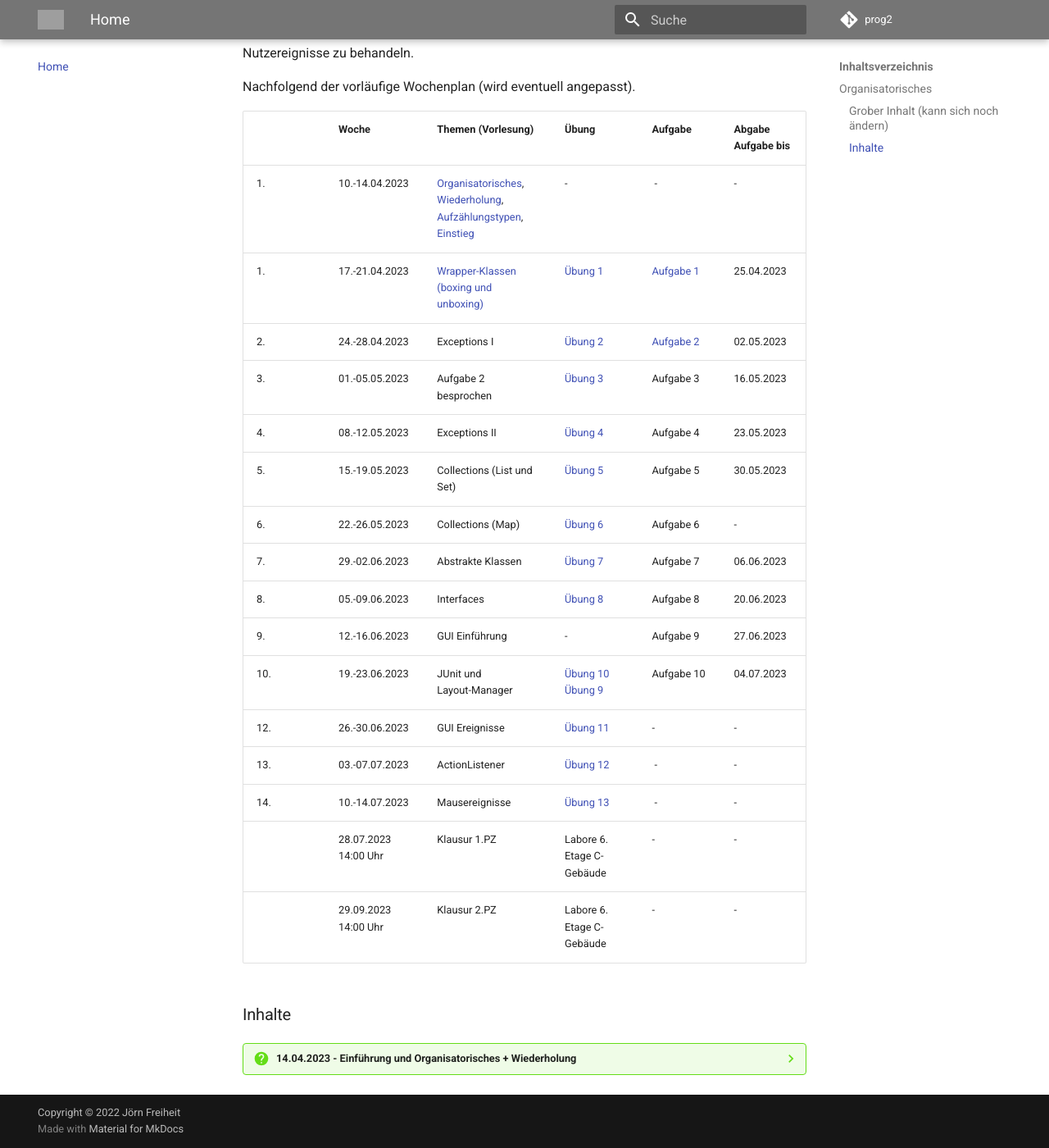
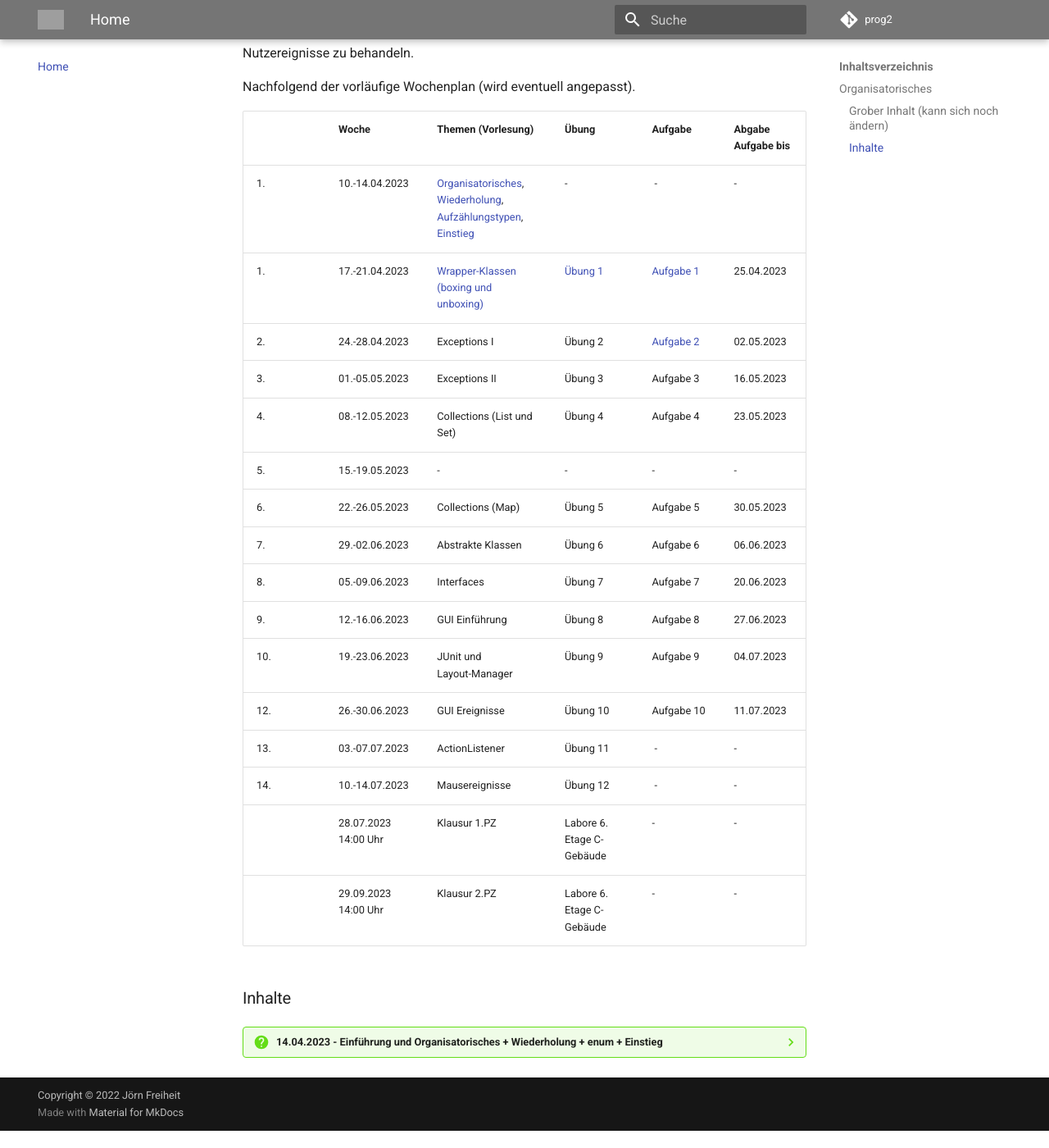
Before and after one commit to jfreiheit/prog2_2023, an MkDocs documentation site: the page built from docs/index.md, in a window 1280 px wide and 1400 px high, scrolled down 2439 px. Shown: the whole window at 82% size. Built offline with MkDocs 1.6.1 and Material for MkDocs 9.7.7, drawn with Linux system fonts in a browser that asks for light colours; comment, search, counter and statistics services are not loaded; after the commit the page ends 3818 px from its top, so only the background shows below that; grey boxes are pictures that could not be loaded.

Commit message:
Zeitplan überarbeitet

```diff
--- a/docs/index.md
+++ b/docs/index.md
@@ -42,26 +42,27 @@ Nachfolgend der vorläufige Wochenplan (wird eventuell angepasst).
 |-|-------|--------------------|-------|-----------------|------------------|
 | 1. | 10.-14.04.2023 | [Organisatorisches](#), [Wiederholung](./wiederholung/#datentypen), [Aufzählungstypen](./enum/#aufzahlungstypen-enum), [Einstieg](./einstieg/#einstieg) | - | - | - |
 | 1. | 17.-21.04.2023 | [Wrapper-Klassen (boxing und unboxing)](./wrapper/#wrapper-klassen)| [Übung 1](./uebungen/#ubung-1-wiederholung-und-codereview) |[Aufgabe 1](./aufgaben/#aufgabe-1-wurfelspiel) | 25.04.2023 |
-| 2. | 24.-28.04.2023 | Exceptions I | [Übung 2](./uebungen/#ubung-2-string-und-algorithmisches-denken) |[Aufgabe 2](./aufgaben/#aufgabe-2-myinteger) | 02.05.2023 |
-| 3. | 01.-05.05.2023 | Aufgabe 2 besprochen | [Übung 3](./uebungen/#ubung-3-exceptions) |Aufgabe 3 | 16.05.2023 |
-| 4. | 08.-12.05.2023 | Exceptions II | [Übung 4](./uebungen/#ubung-4-string) |Aufgabe 4 | 23.05.2023 |
-| 5. | 15.-19.05.2023 | Collections (List und Set) | [Übung 5](./uebungen/#ubung-5-enum-und-zweidimensionale-arrays) |Aufgabe 5 | 30.05.2023 |
-| 6. | 22.-26.05.2023 | Collections (Map) | [Übung 6](./uebungen/#ubung-6-listen-und-mengen) |Aufgabe 6 | - |
-| 7. | 29.-02.06.2023 | Abstrakte Klassen | [Übung 7](./uebungen/#ubung-7-maps) |Aufgabe 7 | 06.06.2023 |
-| 8. | 05.-09.06.2023 | Interfaces | [Übung 8](./uebungen/#ubung-8-interfaces) |Aufgabe 8 | 20.06.2023 |
-| 9. | 12.-16.06.2023 | GUI Einführung  | - |Aufgabe 9 | 27.06.2023 |
-| 10. | 19.-23.06.2023 | JUnit und <br/>Layout-Manager | [Übung 10](./uebungen/#ubung-10-junit) [Übung 9](./uebungen/#ubung-9-gui)|Aufgabe 10 | 04.07.2023 |
-| 12. | 26.-30.06.2023 | GUI Ereignisse | [Übung 11](./uebungen/#ubung-11-ereignisbehandlung-actionlistener) | - | - |
-| 13. | 03.-07.07.2023 | ActionListener | [Übung 12](./uebungen/#ubung-12-zeichnen) | - | - |
-| 14. | 10.-14.07.2023 | Mausereignisse | [Übung 13](./uebungen/#ubung-13-mausereignisse) | - | - |
+| 2. | 24.-28.04.2023 | Exceptions I | Übung 2 |[Aufgabe 2](./aufgaben/#aufgabe-2-myinteger) | 02.05.2023 |
+| 3. | 01.-05.05.2023 | Exceptions II | Übung 3 |Aufgabe 3 | 16.05.2023 |
+| 4. | 08.-12.05.2023 | Collections (List und Set) | Übung 4 |Aufgabe 4 | 23.05.2023 |
+| 5. | 15.-19.05.2023 | - | - | - | - |
+| 6. | 22.-26.05.2023 | Collections (Map) | Übung 5 |Aufgabe 5 | 30.05.2023 |
+| 7. | 29.-02.06.2023 | Abstrakte Klassen | Übung 6 |Aufgabe 6 | 06.06.2023 |
+| 8. | 05.-09.06.2023 | Interfaces | Übung 7 |Aufgabe 7 | 20.06.2023 |
+| 9. | 12.-16.06.2023 | GUI Einführung  | Übung 8 |Aufgabe 8 | 27.06.2023 |
+| 10. | 19.-23.06.2023 | JUnit und <br/>Layout-Manager | Übung 9|Aufgabe 9 | 04.07.2023 |
+| 12. | 26.-30.06.2023 | GUI Ereignisse | Übung 10 | Aufgabe 10 | 11.07.2023 |
+| 13. | 03.-07.07.2023 | ActionListener | Übung 11 | - | - |
+| 14. | 10.-14.07.2023 | Mausereignisse | Übung 12 | - | - |
 |  | 28.07.2023 14:00 Uhr| Klausur 1.PZ | Labore 6. Etage C-Gebäude| - | - |
 |  | 29.09.2023 14:00 Uhr| Klausur 2.PZ | Labore 6. Etage C-Gebäude| - | - |
 
 ### Inhalte
 
 
-??? question "14.04.2023 - Einführung und Organisatorisches + Wiederholung"
+??? question "14.04.2023 - Einführung und Organisatorisches + Wiederholung + enum + Einstieg"
 	- siehe [**Organisatorisches**](./#organisatorisches)
 	- siehe [**Wiederholung**](./wiederholung/#wiederholung)
+	- siehe [**Aufzählungstypen**](./enum/#aufzahlungstypen-enum)
 	- siehe [**Einstieg**](./einstieg/#einstieg)
 	- siehe [**Aufgabe 1**](./aufgaben/#aufgabe-1-wurfelspiel)
```
Also changed, not shown: site/index.html, site/search/search_index.json, site/sitemap.xml, 1 other file.
